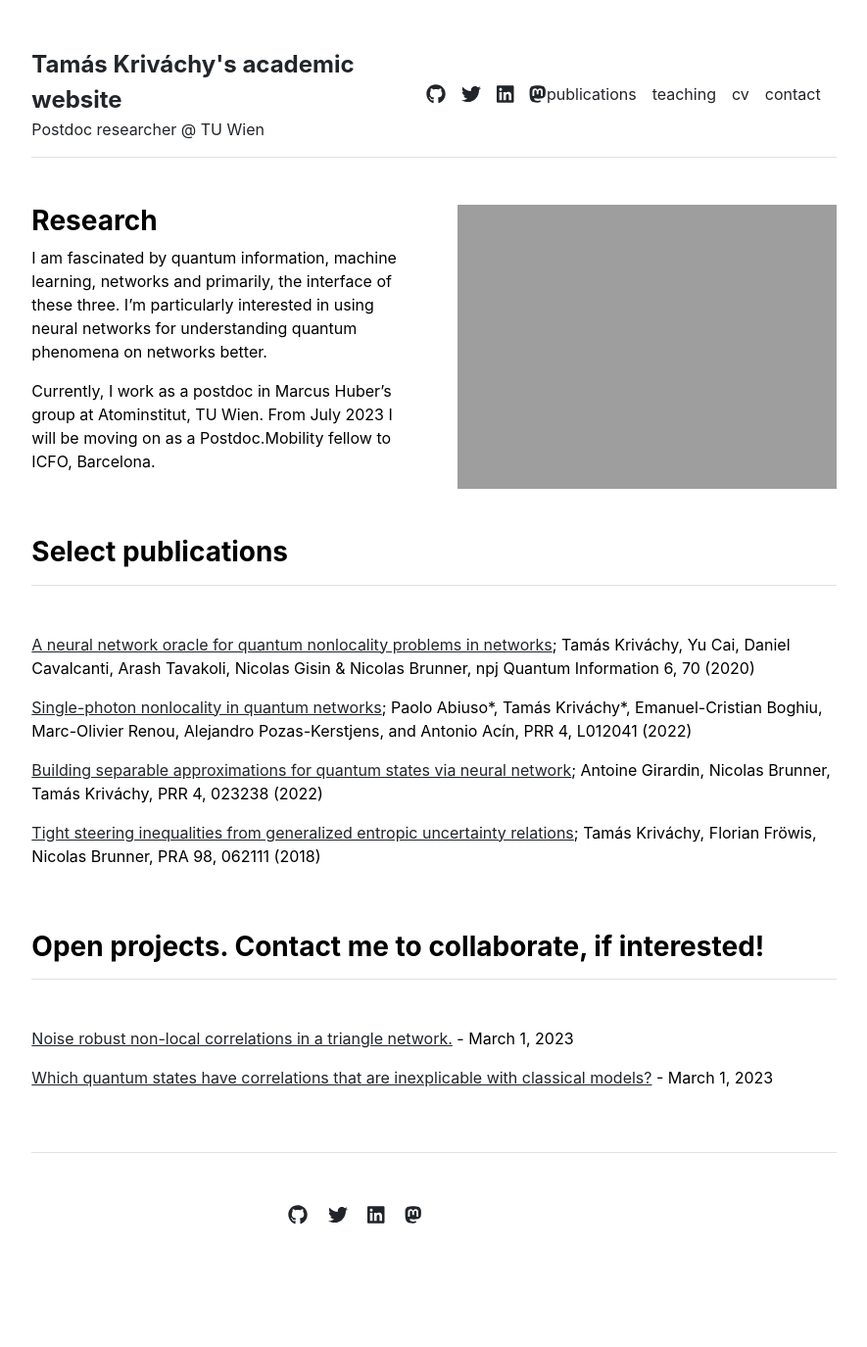
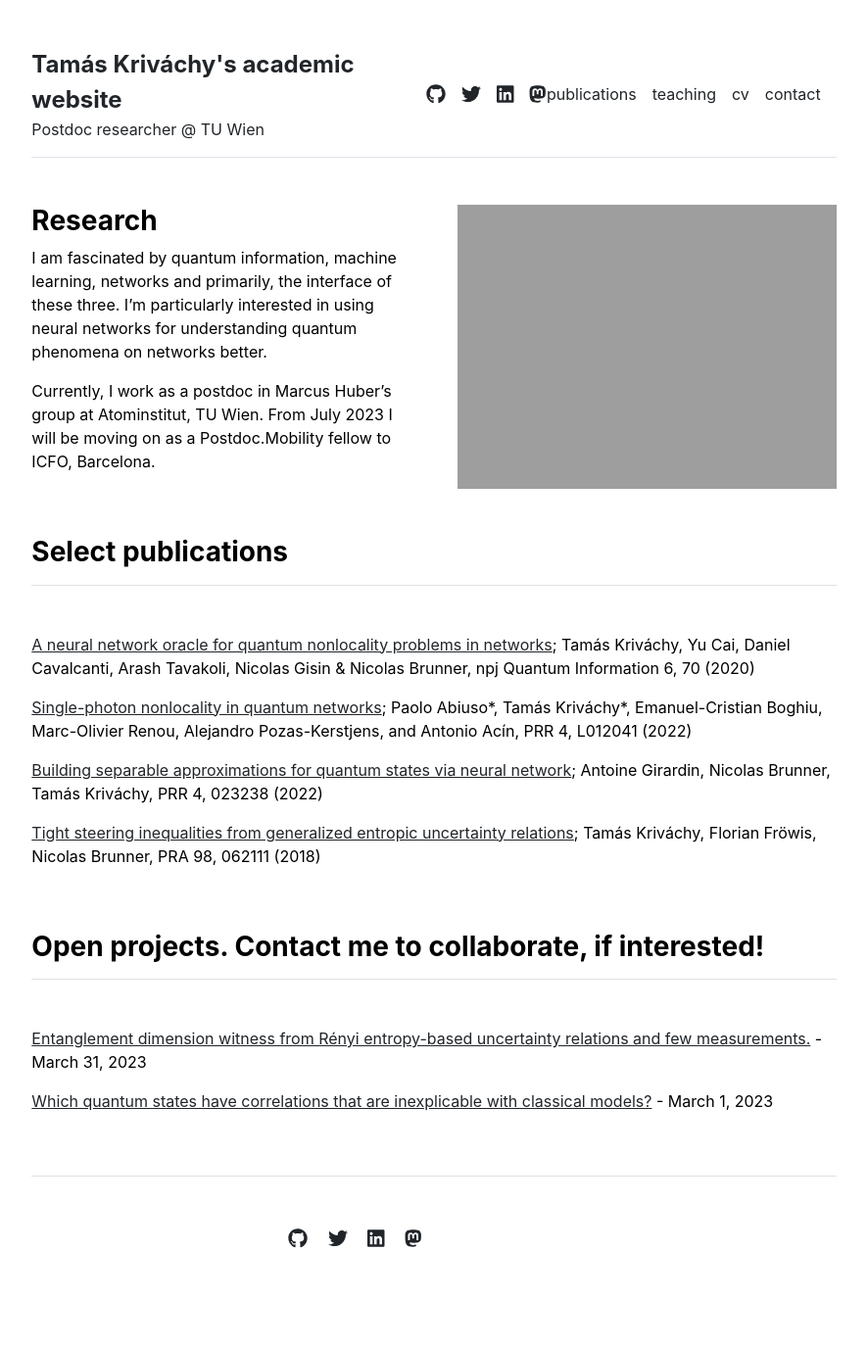
Before and after one commit to tkrivachy/tkrivachy.github.io, a Jekyll site: the page built from index.md, in a window 1280 px wide. Shown: the whole page at 98% size, without its empty margins (197-1082 px from the left). Built offline with Jekyll 4.4.1, drawn with Linux system fonts in a browser that asks for light colours; before the commit the page ends 1351 px from its top, so only the background shows below that; part of the change alters nothing that is shown.

Commit message:
updated posts 2

```diff
--- a/_posts/2023-03-01-highdim-triangle-lhv.md
+++ b/_data/posts_old/2023-03-01-highdim-triangle-lhv.md
@@ -1,6 +1,5 @@
 ---
 layout: post
-title: "Noise robust non-local correlations in a triangle network."
+title: "High-dimensional entanglement for robust non-local correlations in a triangle network / Noise robust non-local correlations in a triangle network."
 ---
-
 In the setup proposed by Bell, two parties who share quantum entanglement can have such strong correlations that no classical ('locally causal') explanation exists. The recent generalization to more parties on networks brings foundationally interesting new aspects, however lacks an experimentally feasible proposal due to low noise tolerance. In this project we would harness the power of high-dimensional entanglement to overcome these difficulties.
--- /dev/null
+++ b/_posts/2023-03-31-Renyi.md
@@ -0,0 +1,6 @@
+---
+layout: post
+title: "Entanglement dimension witness from Rényi entropy-based uncertainty relations and few measurements."
+---
+
+Detecting entanglement dimension can be tedious. There exists a conceptually simple method relying on the standard quantum uncertainty relations. These relations have been shown to be outperformed by their Rényi entropy-based counterparts in the Einstein-Podolsky-Rosen steering setup. Finding and analytically proving the Rényi entropy-based entanglement criteria could allow for a stronger entanglement witness.
```
